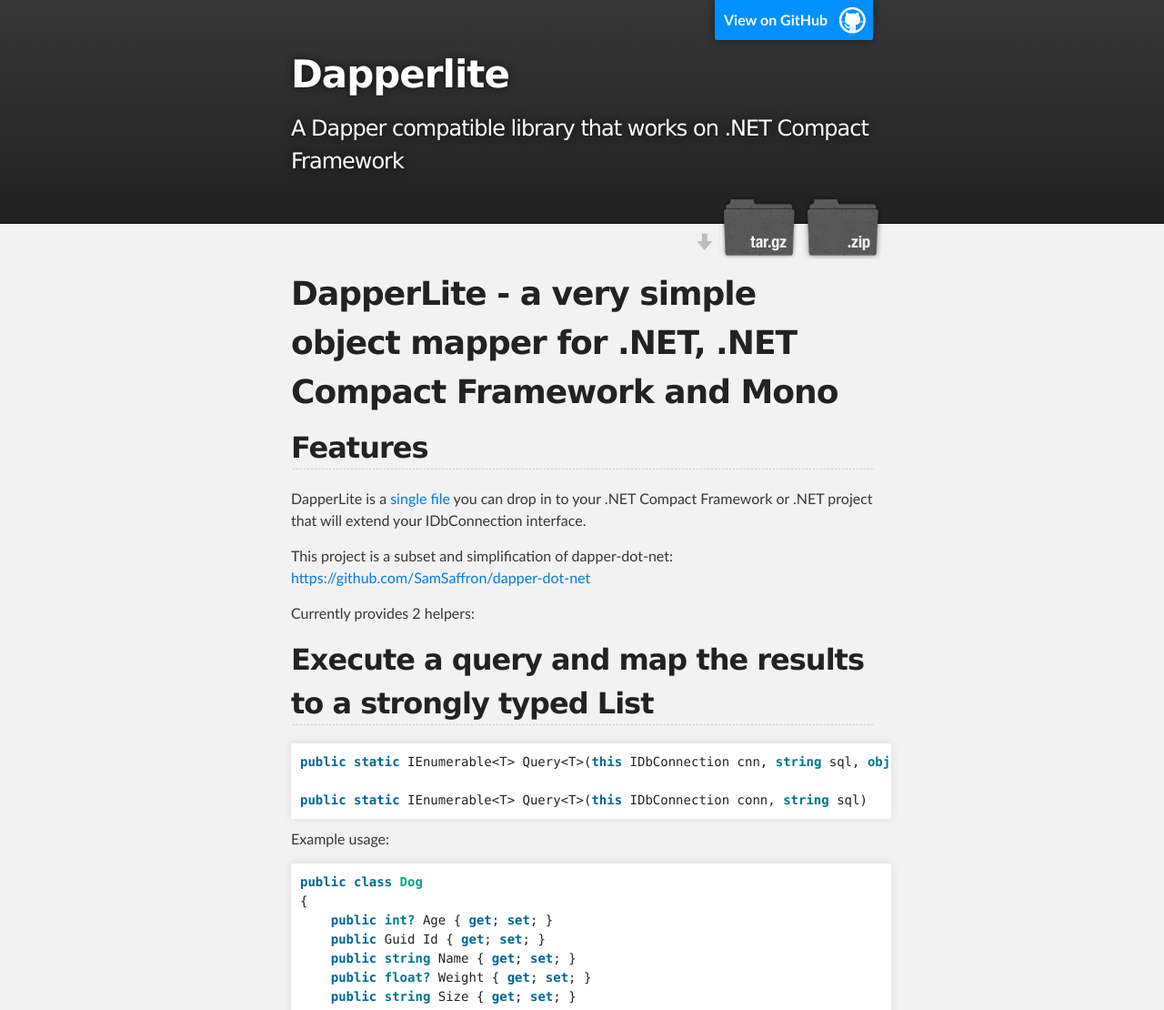
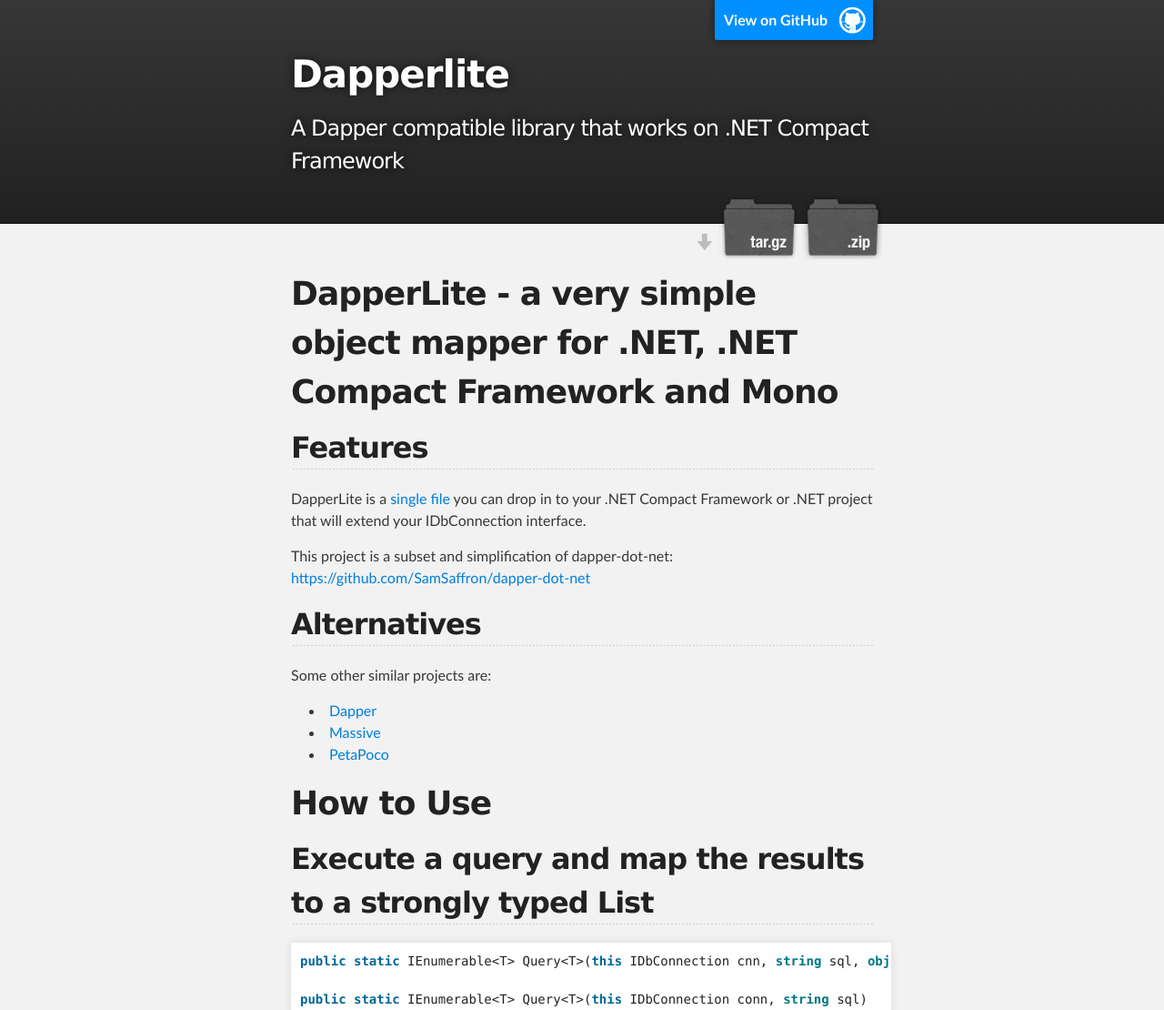
Before and after one commit to ryankirkman/DapperLite, a plain HTML site: page index.html in a window 1280 px wide. Shown: the top 1110 px of the page at 91% size. Drawn offline with Linux system fonts and the light colour scheme.

Commit message:
Create gh-pages branch via GitHub

```diff
--- a/index.html
+++ b/index.html
@@ -41,7 +41,17 @@
 
 <p>This project is a subset and simplification of dapper-dot-net: <a href="https://github.com/SamSaffron/dapper-dot-net">https://github.com/SamSaffron/dapper-dot-net</a></p>
 
-<p>Currently provides 2 helpers:</p>
+<h2>
+<a name="alternatives" class="anchor" href="#alternatives"><span class="octicon octicon-link"></span></a>Alternatives</h2>
+
+<p>Some other similar projects are:</p>
+
+<ul>
+<li><a href="https://github.com/SamSaffron/dapper-dot-net">Dapper</a></li>
+<li><a href="https://github.com/robconery/massive">Massive</a></li>
+<li><a href="http://www.toptensoftware.com/petapoco/">PetaPoco</a></li>
+</ul><h1>
+<a name="how-to-use" class="anchor" href="#how-to-use"><span class="octicon octicon-link"></span></a>How to Use</h1>
 
 <h2>
 <a name="execute-a-query-and-map-the-results-to-a-strongly-typed-list" class="anchor" href="#execute-a-query-and-map-the-results-to-a-strongly-typed-list"><span class="octicon octicon-link"></span></a>Execute a query and map the results to a strongly typed List</h2>
```
Also changed, not shown: params.json (+1 -1 lines).
